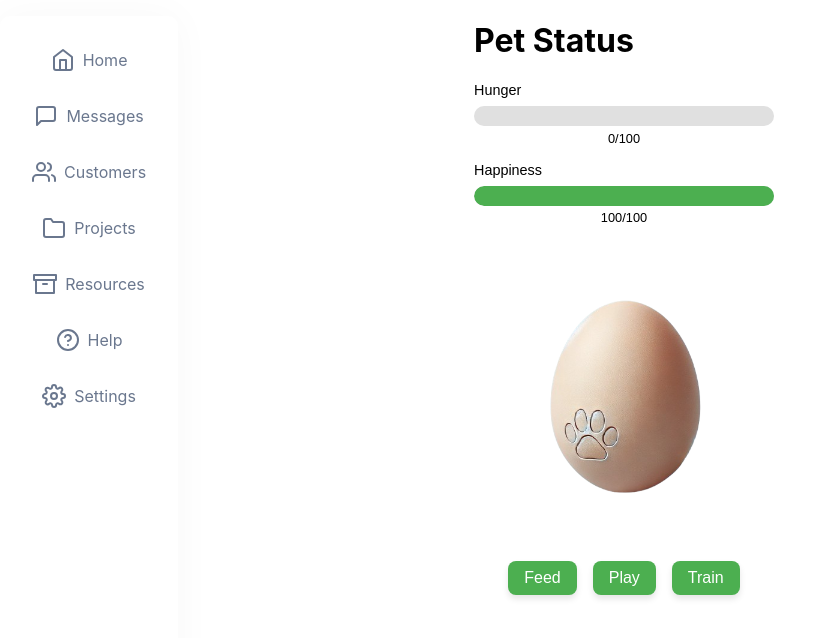
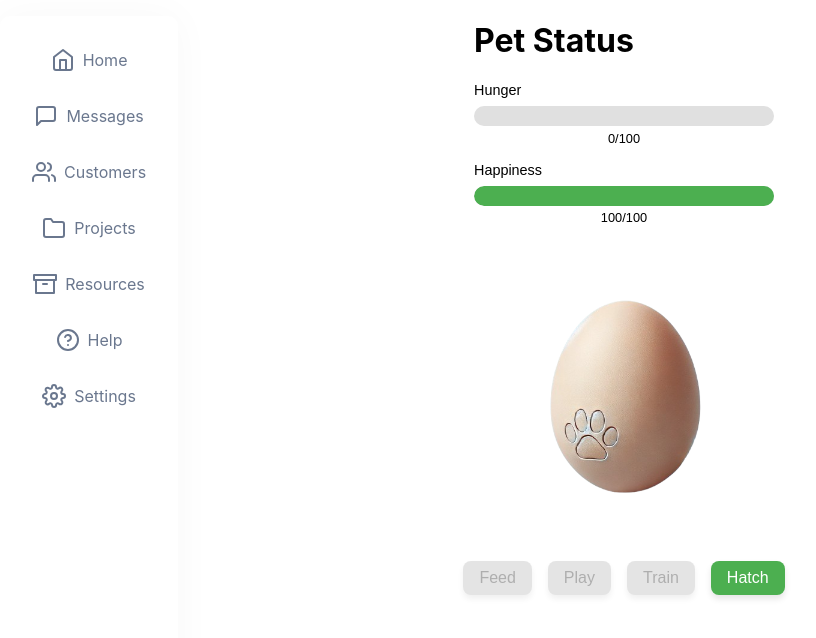
Before and after one commit to wwriter26/Virtual-Pet-DFA, a React (Create React App) app in the folder virtual-pet/: page / in a window 1280 px wide. Shown: the top 638 px of the page, without its empty margins (16-832 px from the left). Built offline with nearby package versions, Linux system fonts and the light colour scheme.

Commit message:
added button changes and now the buttons correctly evolve the pet.

```diff
--- a/virtual-pet/src/App.js
+++ b/virtual-pet/src/App.js
@@ -11,7 +11,8 @@ function App() {
 
   const handleAction = (action) => {
     pet[action]();
-    setPet({ ...pet });
+    // setPet(new Pet());
+    setPet(Object.assign(Object.create(Object.getPrototypeOf(pet)), pet));
   };
 
   return (
--- a/virtual-pet/src/components/ActionButtons/ActionButtons.css
+++ b/virtual-pet/src/components/ActionButtons/ActionButtons.css
@@ -31,3 +31,9 @@
   outline: 2px solid #3e8e41; /* Highlight focus with green border */
   outline-offset: 2px; /* Add space between the outline and button */
 }
+
+button:disabled {
+  background-color: #d3d3d3; /* light gray */
+  color: #7a7a7a; /* dark gray for text */
+  opacity: 0.6; /* Make it semi-transparent */
+}
--- a/virtual-pet/src/components/ActionButtons/ActionButtons.js
+++ b/virtual-pet/src/components/ActionButtons/ActionButtons.js
@@ -4,11 +4,21 @@ import './ActionButtons.css';
 
 
 const ActionButtons = ({ onAction, pet }) => {
+  const valid = pet.transitions[pet.getCurrentState()];
+
   return (
     <div className="action-buttons">
-      <button onClick={() => onAction(pet.feed)}>Feed</button>
-      <button onClick={() => onAction(pet.play)}>Play</button>
-      <button onClick={() => onAction(pet.train)}>Train</button>
+      <button onClick={() => onAction('feed')}
+        disabled={!valid.feed}>Feed</button>
+
+      <button onClick={() => onAction('play')}
+        disabled={!valid.play}>Play</button>
+
+      <button onClick={() => onAction('train')}
+        disabled={!valid.train}>Train</button>
+
+      <button onClick={() => onAction('hatch')}
+      disabled={!valid.hatch}>Hatch</button>
     </div>
   );
 }
--- a/virtual-pet/src/components/Pet/Pet.js
+++ b/virtual-pet/src/components/Pet/Pet.js
@@ -5,6 +5,10 @@ class Pet extends DFA {
     super();
     this.hunger = 0;
     this.happiness = 100;
+  }
+
+  hatch() {
+    this.transition('hatch');
   }
 
   feed() {
@@ -22,6 +26,10 @@ class Pet extends DFA {
     this.transition('train');
   }
 
+  getCurrentState() {
+    return this.currentState;
+  }
+
   getPetStatus() {
     return {
       state: this.currentState,
--- a/virtual-pet/src/components/PetDisplay/PetDisplay.js
+++ b/virtual-pet/src/components/PetDisplay/PetDisplay.js
@@ -18,7 +18,7 @@ const PetDisplay = ({ pet }) => {
       <Status label="Hunger" value={pet.hunger} max={100} />
       <Status label="Happiness" value={pet.happiness} max={100} />
       <img
-        src={getImageForState(pet.currentState)}
+        src={getImageForState(pet.getCurrentState())}
         alt={pet.currentState}
         style={{ width: "100%" }}
       />
```
Also changed, not shown: 1 other file (tests, documents, lock files or other folders).
